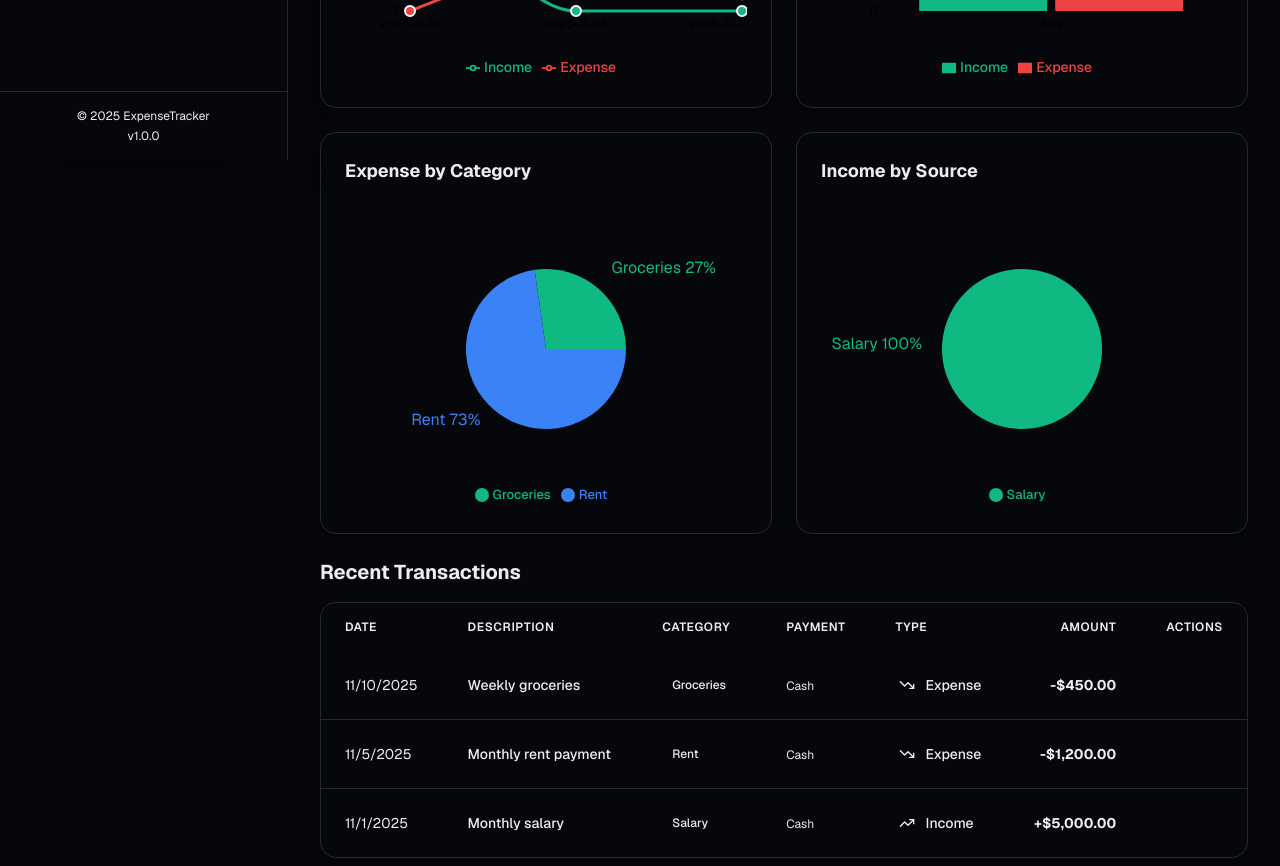
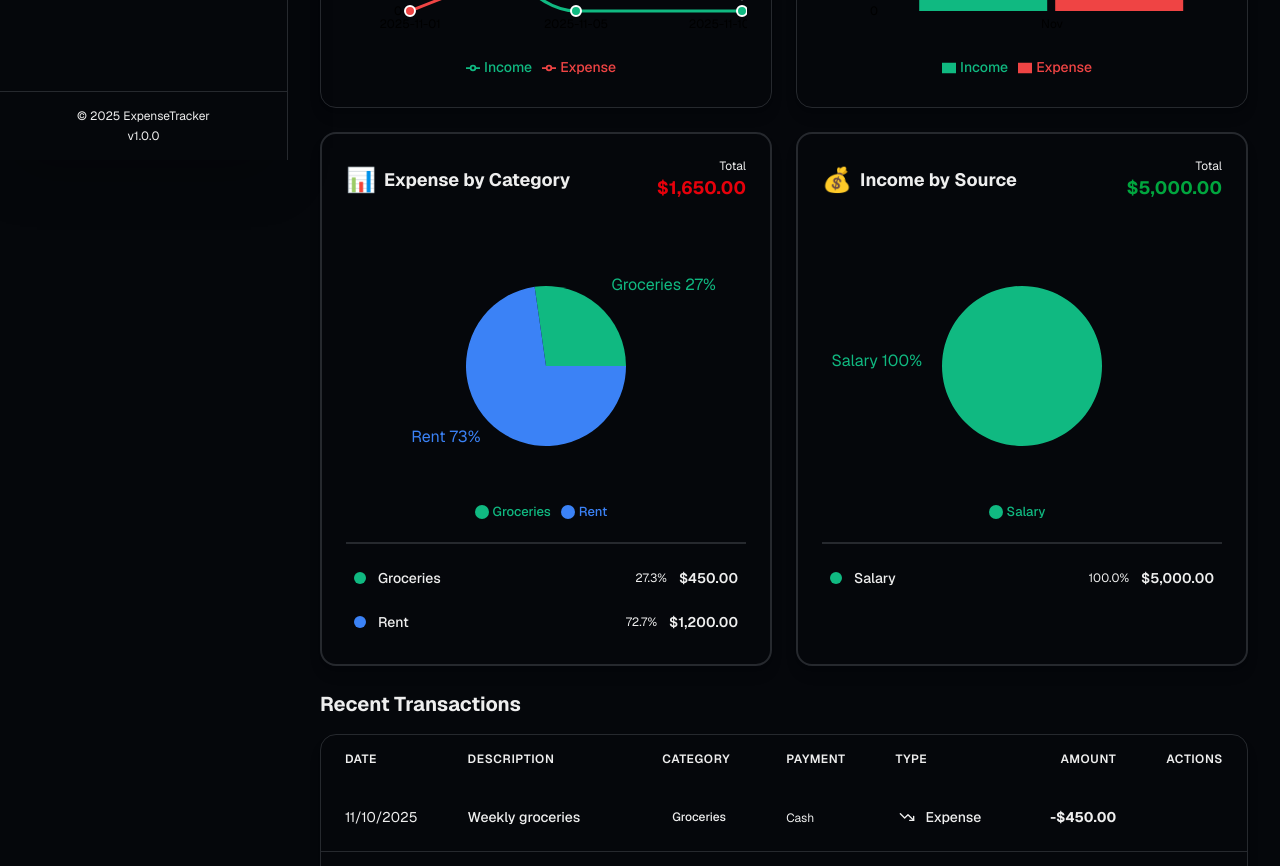
Before and after one commit to mediapower13/Expense-Tracker-App, a Next.js app: page / in a window 1280 px wide. Shown: the part 640-1506 px from the top of the page. Built offline with nearby package versions, Linux system fonts and the light colour scheme.

Commit message:
expenses

```diff
--- a/components/dashboard/category-chart.tsx
+++ b/components/dashboard/category-chart.tsx
@@ -1,6 +1,7 @@
 "use client"
 
-import { PieChart, Pie, Cell, ResponsiveContainer, Legend, Tooltip } from "recharts"
+import { useState } from "react"
+import { PieChart, Pie, Cell, ResponsiveContainer, Legend, Tooltip, Sector } from "recharts"
 
 interface CategoryChartProps {
   data: Record<string, number>
@@ -16,47 +17,117 @@ const COLORS = [
   "#ec4899", // pink-500
   "#14b8a6", // teal-500
   "#f97316", // orange-500
+  "#06b6d4", // cyan-500
+  "#84cc16", // lime-500
 ]
 
-export function CategoryChart({ data, title }: CategoryChartProps) {
+const renderActiveShape = (props: any) => {
+  const { cx, cy, innerRadius, outerRadius, startAngle, endAngle, fill, payload, percent, value } = props
+
+  return (
+    <g>
+      <text x={cx} y={cy - 10} dy={8} textAnchor="middle" fill={fill} className="font-bold text-base">
+        {payload.name}
+      </text>
+      <text x={cx} y={cy + 10} dy={8} textAnchor="middle" fill="#666" className="text-sm">
+        ${value.toLocaleString()}
+      </text>
+      <text x={cx} y={cy + 30} dy={8} textAnchor="middle" fill="#999" className="text-xs">
+        {(percent * 100).toFixed(1)}%
+      </text>
+      <Sector
+        cx={cx}
+        cy={cy}
+        innerRadius={innerRadius}
+        outerRadius={outerRadius + 10}
+        startAngle={startAngle}
+        endAngle={endAngle}
+        fill={fill}
+      />
+    </g>
+  )
+}
+
+export function CategoryChart({ data, title, type }: CategoryChartProps) {
+  const [activeIndex, setActiveIndex] = useState<number | undefined>(undefined)
+
   const chartData = Object.entries(data).map(([name, value]) => ({
     name,
     value,
   }))
 
+  const total = chartData.reduce((sum, item) => sum + item.value, 0)
+
+  const onPieEnter = (_: any, index: number) => {
+    setActiveIndex(index)
+  }
+
+  const onPieLeave = () => {
+    setActiveIndex(undefined)
+  }
+
   return (
-    <div className="bg-card rounded-xl border border-border p-4 sm:p-6 shadow-lg hover:shadow-xl transition-all duration-300 group">
-      <h3 className="text-base sm:text-lg font-bold text-card-foreground mb-6 group-hover:text-primary transition-colors">{title}</h3>
+    <div className="bg-card rounded-xl border-2 border-border p-4 sm:p-6 shadow-lg hover:shadow-2xl transition-all duration-300 group relative overflow-hidden">
+      {/* Animated background gradient */}
+      <div className={`absolute inset-0 bg-gradient-to-br ${type === 'expense' ? 'from-red-500/5 via-transparent to-orange-500/5' : 'from-green-500/5 via-transparent to-emerald-500/5'} opacity-0 group-hover:opacity-100 transition-opacity duration-500`} />
+
+      <div className="relative z-10">
+        <div className="flex items-center justify-between mb-6">
+          <h3 className="text-base sm:text-lg font-bold text-card-foreground group-hover:text-primary transition-colors flex items-center gap-2">
+            <span className="text-2xl">{type === 'expense' ? '📊' : '💰'}</span>
+            {title}
+          </h3>
+          <div className="text-right">
+            <p className="text-xs text-muted-foreground">Total</p>
+            <p className={`text-lg font-bold ${type === 'expense' ? 'text-red-600 dark:text-red-400' : 'text-green-600 dark:text-green-400'}`}>
+              ${total.toLocaleString('en-US', { minimumFractionDigits: 2, maximumFractionDigits: 2 })}
+            </p>
+          </div>
+        </div>
+
+        {chartData.length > 0 ? (
+          <>
             <div className="h-[250px] sm:h-[300px]">
               <ResponsiveContainer width="100%" height="100%">
                 <PieChart>
                   <Pie
+                    activeIndex={activeIndex}
+                    activeShape={renderActiveShape}
                     data={chartData}
                     cx="50%"
                     cy="50%"
                     labelLine={false}
-            label={({ name, percent }) => `${name} ${(percent * 100).toFixed(0)}%`}
+                    label={({ name, percent }) => activeIndex === undefined ? `${name} ${(percent * 100).toFixed(0)}%` : ''}
                     outerRadius={window.innerWidth < 640 ? 60 : 80}
                     fill="#8884d8"
                     dataKey="value"
                     stroke="hsl(var(--background))"
                     strokeWidth={3}
+                    onMouseEnter={onPieEnter}
+                    onMouseLeave={onPieLeave}
+                    animationBegin={0}
+                    animationDuration={800}
                   >
                     {chartData.map((entry, index) => (
-              <Cell key={`cell-${index}`} fill={COLORS[index % COLORS.length]} />
+                      <Cell
+                        key={`cell-${index}`}
+                        fill={COLORS[index % COLORS.length]}
+                        className="hover:opacity-80 transition-opacity cursor-pointer"
+                      />
                     ))}
                   </Pie>
                   <Tooltip
                     contentStyle={{
                       backgroundColor: "hsl(var(--card))",
-              border: "1px solid hsl(var(--border))",
+                      border: "2px solid hsl(var(--border))",
                       borderRadius: "12px",
                       boxShadow: "0 4px 6px -1px rgb(0 0 0 / 0.1)",
                       color: "hsl(var(--card-foreground))",
                       fontSize: "14px",
                       padding: "12px",
                     }}
-            labelStyle={{ fontWeight: "600" }}
+                    labelStyle={{ fontWeight: "600", marginBottom: "4px" }}
+                    formatter={(value: number) => `$${value.toLocaleString('en-US', { minimumFractionDigits: 2, maximumFractionDigits: 2 })}`}
                   />
                   <Legend
                     wrapperStyle={{
@@ -64,10 +135,48 @@ export function CategoryChart({ data, title }: CategoryChartProps) {
                       fontSize: "13px",
                       fontWeight: "500"
                     }}
+                    iconType="circle"
                   />
                 </PieChart>
               </ResponsiveContainer>
             </div>
+
+            {/* Category breakdown */}
+            <div className="mt-4 pt-4 border-t-2 border-border space-y-2">
+              {chartData.map((item, index) => {
+                const percentage = (item.value / total * 100).toFixed(1)
+                return (
+                  <div
+                    key={item.name}
+                    className="flex items-center justify-between p-2 rounded-lg hover:bg-muted/50 transition-colors cursor-pointer"
+                    onMouseEnter={() => setActiveIndex(index)}
+                    onMouseLeave={() => setActiveIndex(undefined)}
+                  >
+                    <div className="flex items-center gap-3">
+                      <div
+                        className="w-3 h-3 rounded-full"
+                        style={{ backgroundColor: COLORS[index % COLORS.length] }}
+                      />
+                      <span className="text-sm font-medium">{item.name}</span>
+                    </div>
+                    <div className="flex items-center gap-3">
+                      <span className="text-xs text-muted-foreground">{percentage}%</span>
+                      <span className="text-sm font-semibold">
+                        ${item.value.toLocaleString('en-US', { minimumFractionDigits: 2, maximumFractionDigits: 2 })}
+                      </span>
+                    </div>
+                  </div>
+                )
+              })}
+            </div>
+          </>
+        ) : (
+          <div className="h-[300px] flex flex-col items-center justify-center text-muted-foreground">
+            <div className="text-6xl mb-4">{type === 'expense' ? '📊' : '💰'}</div>
+            <p className="text-sm">No {type} data available</p>
+          </div>
+        )}
+      </div>
     </div>
   )
 }
```
Lines whose indentation alone changed are shown as unchanged.
